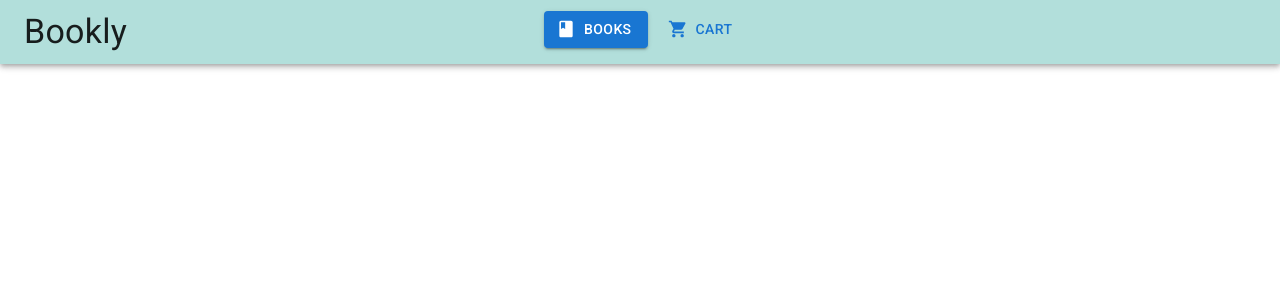
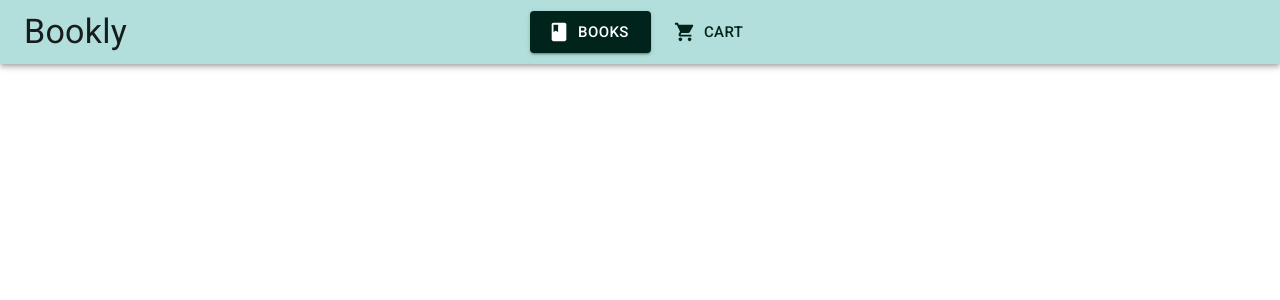
Before and after one commit to Ah179/launch22-swe-week3-team10, a React (Create React App) app in the folder client/: page / in a window 1280 px wide. Shown: the top 300 px of the page. Built offline with nearby package versions, Linux system fonts and the light colour scheme.

Commit message:
create appropriate theme for navbar

```diff
--- a/client/src/components/Navbar.js
+++ b/client/src/components/Navbar.js
@@ -8,8 +8,12 @@ import ShoppingCartIcon from '@mui/icons-material/ShoppingCart';
 const theme = createTheme({
 	palette: {
 		navbar: {
-			main: teal[100]
+			main: teal[100],
 		},
+		navbutton: {
+			main: "#00241B",
+			contrastText: "#fff"
+		}
 	}
 })
 
@@ -19,7 +23,7 @@ const Navbar = props => {
 		 	<ThemeProvider theme={theme}>
 				<AppBar position="static" color="navbar">
 					<Toolbar>
-						<Grid container spacing="2" justifyContent="center">
+						<Grid container spacing="2" justifyContent="center" alignItems="center">
 							<Grid item xs="auto">
 								<Typography variant="h4" align="left">Bookly</Typography>
 							</Grid>
@@ -31,6 +35,8 @@ const Navbar = props => {
 										to='/'
 										sx={{ mx: 1 }}
 										startIcon={<BookIcon />}
+										color="navbutton"
+										size="large"
 									>
 										Books
 									</Button>
@@ -40,6 +46,8 @@ const Navbar = props => {
 										to='/cart'
 										sx={{ mx: 1 }}
 										startIcon={<ShoppingCartIcon />}
+										color="navbutton"
+										size="large"
 									>
 										Cart
 									</Button>
```
